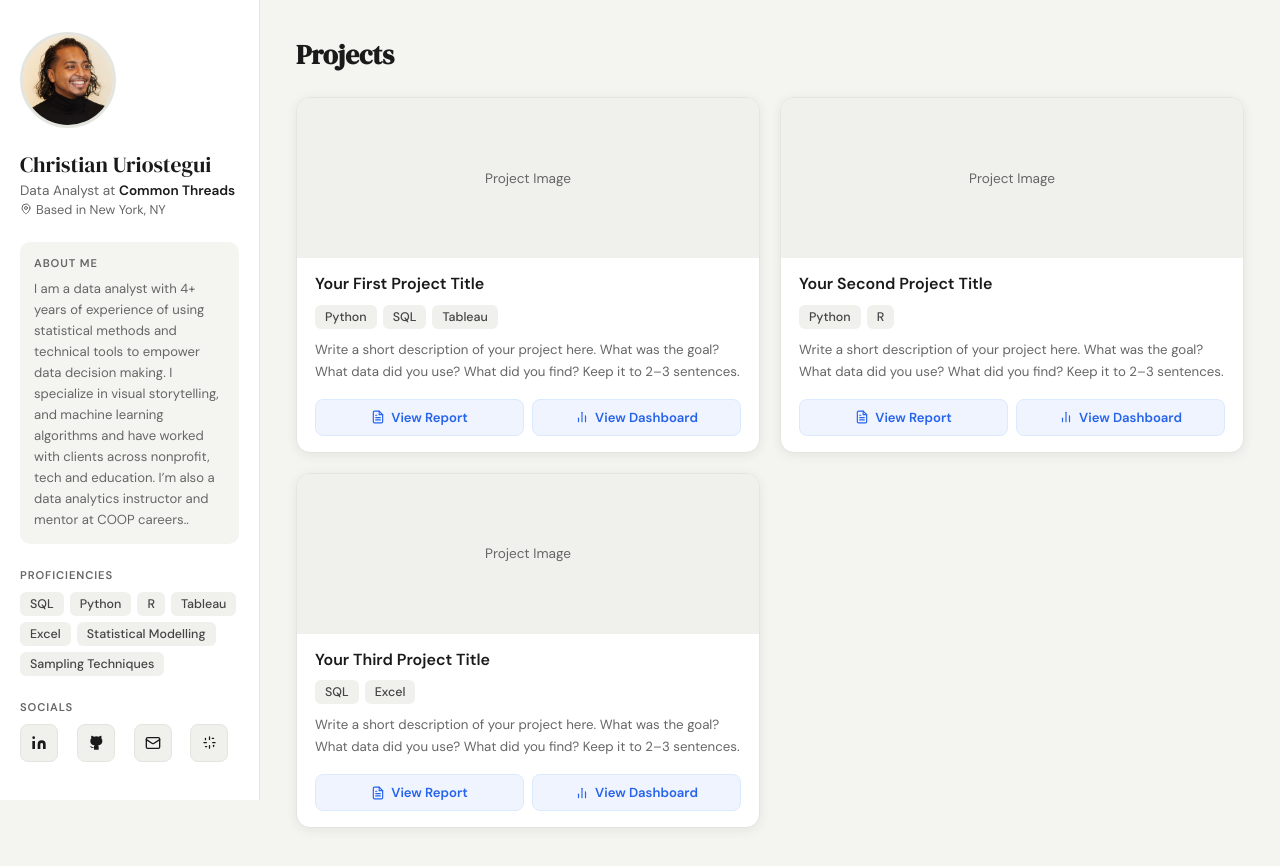
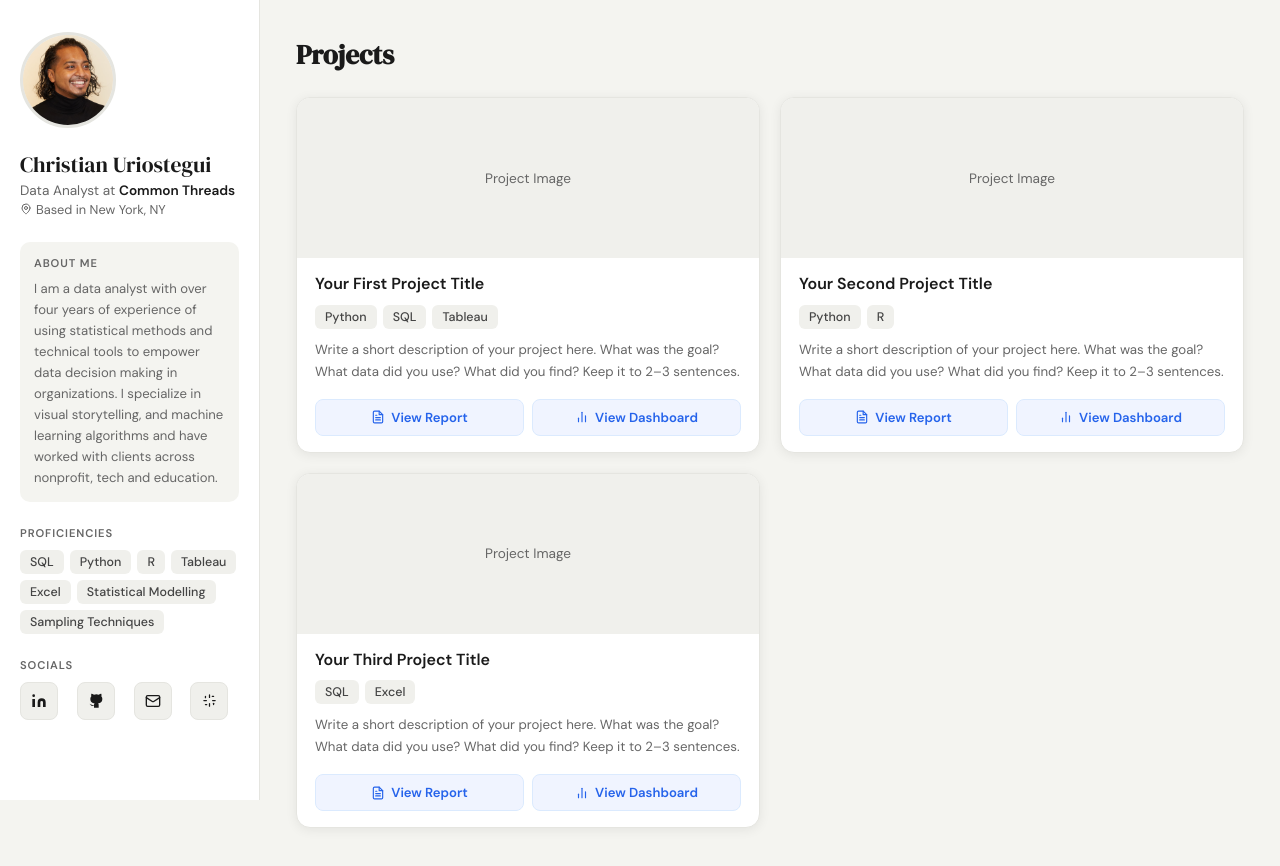
Before and after one commit to curiostegui/curiostegui.github.io, a plain HTML site: page index.html in a window 1280 px wide. Drawn offline with Linux system fonts and the light colour scheme.

Commit message:
Update index.html

```diff
--- a/index.html
+++ b/index.html
@@ -317,7 +317,7 @@
 
   <div class="sidebar-card">
     <div class="sidebar-card-label">About Me</div>
-    <p>I am a data analyst with 4+ years of experience of using statistical methods and technical tools to empower data decision making. I specialize in visual storytelling, and machine learning algorithms and have worked with clients across nonprofit, tech and education. I’m also a data analytics instructor and mentor at COOP careers..</p>
+    <p>I am a data analyst with over four years of experience of using statistical methods and technical tools to empower data decision making in organizations. I specialize in visual storytelling, and machine learning algorithms and have worked with clients across nonprofit, tech and education.</p>
   </div>
 
   <div>
```
